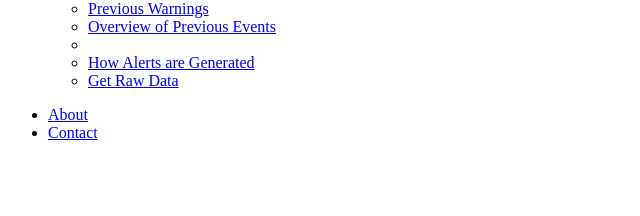
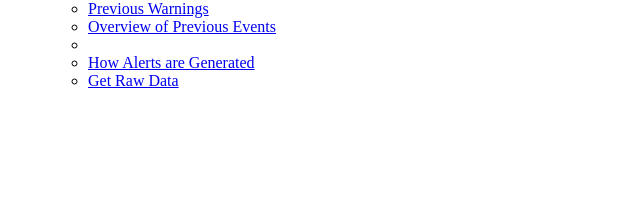
Before and after one commit to MirandaLv/DVT, a PHP site: page /nav.php in a window 1280 px wide. Shown: the part 892-1108 px from the top of the page, without its empty margins (0-640 px from the left). After the commit the page ends 980 px from the top, so only its background shows below. Run offline with PHP 8.4, Linux system fonts and the light colour scheme.

Commit message:
Update nav bar.

```diff
--- a/nav.php
+++ b/nav.php
@@ -121,10 +121,10 @@
         </li>
 
       </ul>
-      <ul class="nav navbar-nav navbar-right">
+    <!--   <ul class="nav navbar-nav navbar-right">
         <li><a href="#">About</a></li>
         <li id="temp_reset"><a href="#">Contact</a></li>
-      </ul>
+      </ul> -->
     </div><!--/.nav-collapse -->
   </div>
 </div> <!-- /#navbar -->
```
